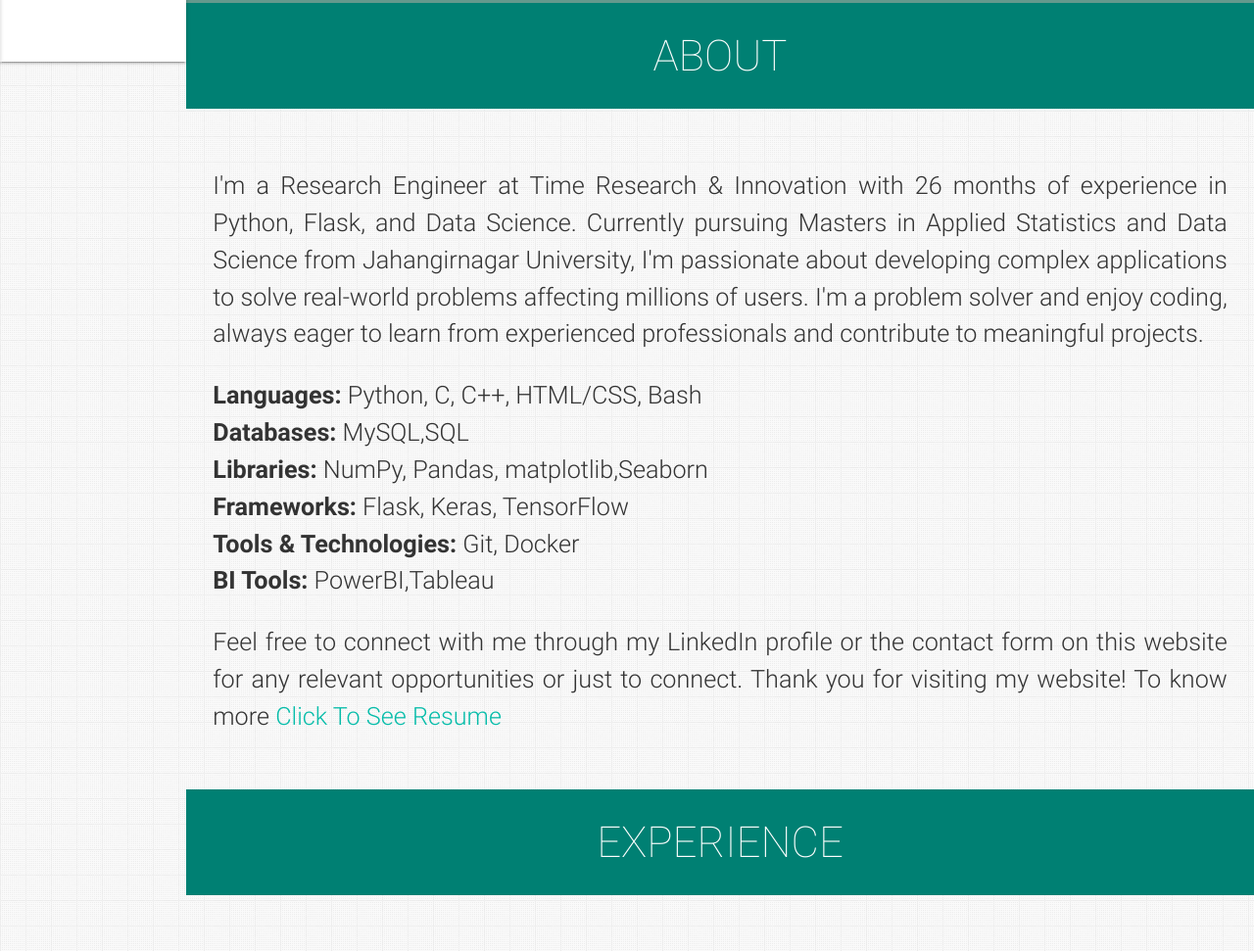
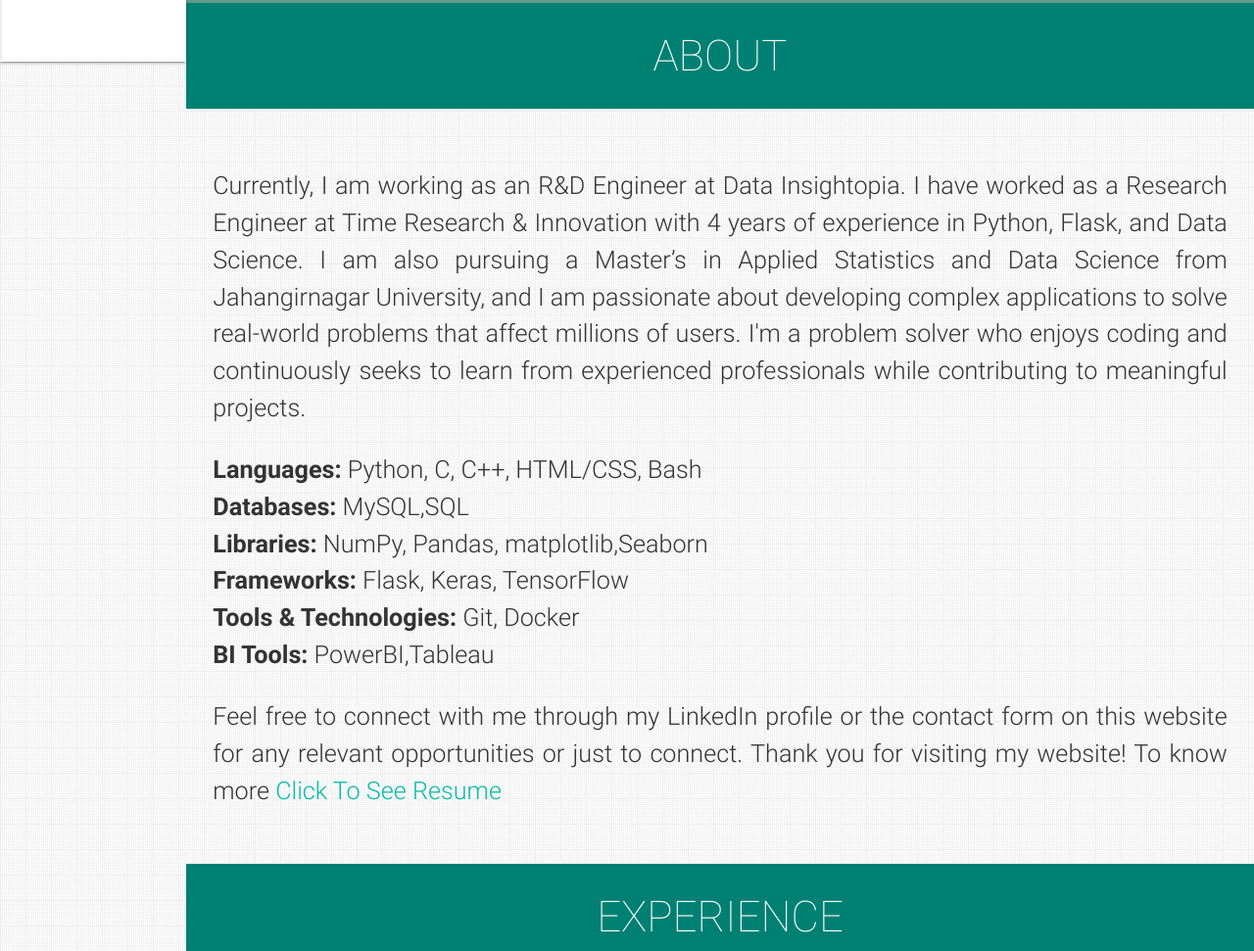
Before and after one commit to SMAsaduzzaman/SMAsaduzzaman.github.io, a plain HTML site: page index.html in a window 1280 px wide. Shown: the part 797-1768 px from the top of the page at 98% size. Drawn offline with nearby package versions, Linux system fonts and the light colour scheme.

Commit message:
Update index.html

```diff
--- a/index.html
+++ b/index.html
@@ -294,13 +294,12 @@
           </h2>
         </blockquote> -->
         <p align="justify" >
-          I'm  a Research Engineer at Time Research & Innovation with 26 months
-          of experience in Python, Flask, and Data Science. Currently pursuing Masters
-          in Applied Statistics and Data Science from Jahangirnagar University,
-          I'm passionate about developing complex applications to solve real-world
-          problems affecting millions of users. I'm a problem solver and enjoy coding,
-          always eager to learn from experienced professionals and contribute to meaningful
-          projects.
+       Currently, I am working as an R&D Engineer at Data Insightopia.
+          I have worked as a Research Engineer at Time Research & Innovation with 4 years of experience in Python, Flask, and Data Science.
+          I am also pursuing a Master’s in Applied Statistics and Data Science from Jahangirnagar University,
+          and I am passionate about developing complex applications
+          to solve real-world problems that affect millions of users. I'm a problem solver who enjoys coding and
+          continuously seeks to learn from experienced professionals while contributing to meaningful projects.
         </p>
         <p >
           <ul>
```
